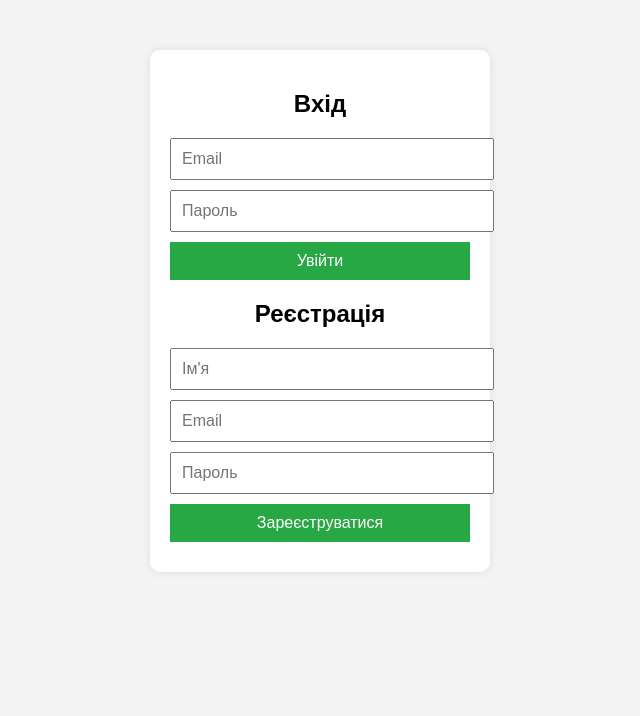
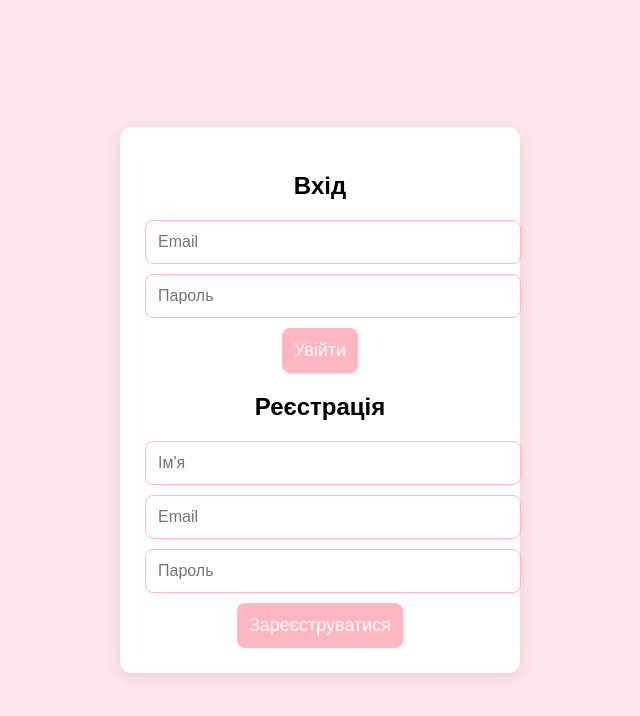
Before and after one commit to popey123123/loveplay, a website: page public/index.html in a window 1280 px wide. Shown: the whole page, without its empty margins (320-960 px from the left). Drawn offline with Linux system fonts and the light colour scheme.

Commit message:
Update style.css

```diff
--- a/public/style.css
+++ b/public/style.css
@@ -1,33 +1,56 @@
 body {
     font-family: Arial, sans-serif;
     text-align: center;
-    background-color: #f4f4f4;
+    background-color: #ffe6eb;
+    display: flex;
+    justify-content: center;
+    align-items: center;
+    height: 100vh;
+    margin: 0;
 }
 
 .container {
     background: white;
-    padding: 20px;
-    margin: 50px auto;
-    width: 300px;
-    border-radius: 10px;
-    box-shadow: 0px 0px 10px rgba(0, 0, 0, 0.1);
+    padding: 25px;
+    width: 350px;
+    border-radius: 12px;
+    box-shadow: 0px 4px 15px rgba(0, 0, 0, 0.1);
+    transition: 0.3s ease-in-out;
 }
 
-input, button {
+.container:hover {
+    transform: scale(1.02);
+}
+
+input {
     display: block;
     width: 100%;
     margin: 10px 0;
-    padding: 10px;
+    padding: 12px;
     font-size: 16px;
+    border-radius: 8px;
+    border: 1px solid #ffb6c1;
+    outline: none;
+    transition: 0.3s;
+}
+
+input:focus {
+    border-color: #ff8fa3;
+    box-shadow: 0px 0px 5px rgba(255, 182, 193, 0.8);
 }
 
 button {
-    background-color: #28a745;
+    background-color: #ffb6c1;
     color: white;
     border: none;
     cursor: pointer;
+    padding: 12px;
+    font-size: 18px;
+    border-radius: 8px;
+    transition: background 0.3s ease, transform 0.2s ease-in-out;
 }
 
 button:hover {
-    background-color: #218838;
+    background-color: #ff8fa3;
+    transform: scale(1.05);
 }
```
